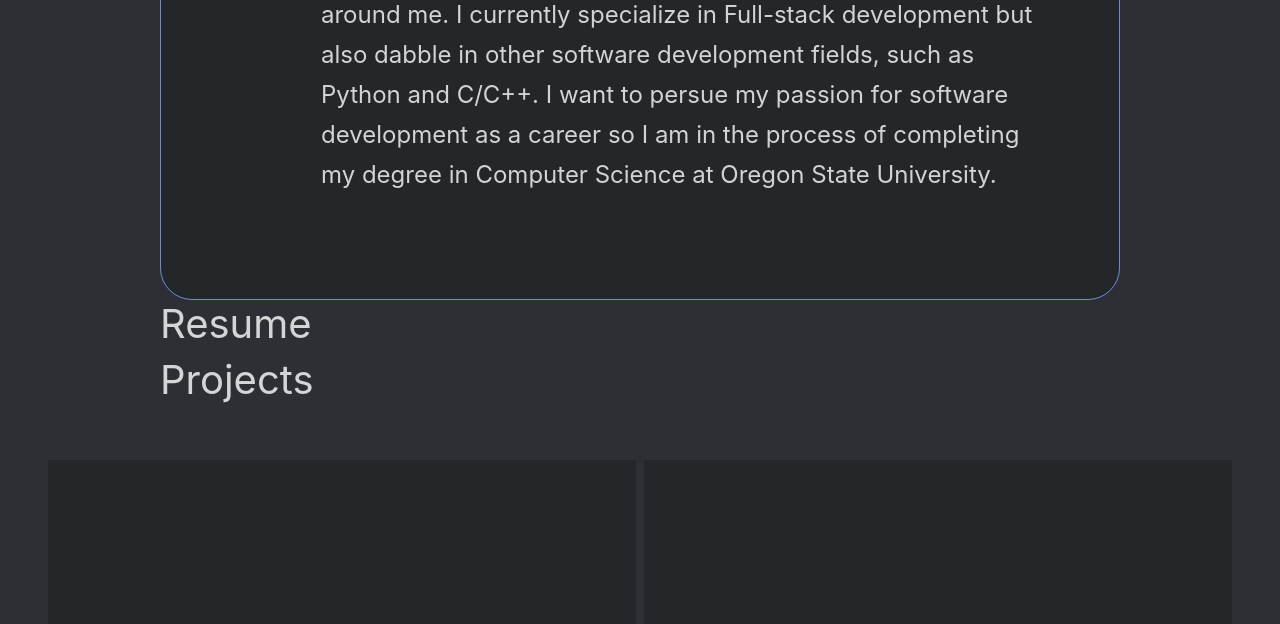
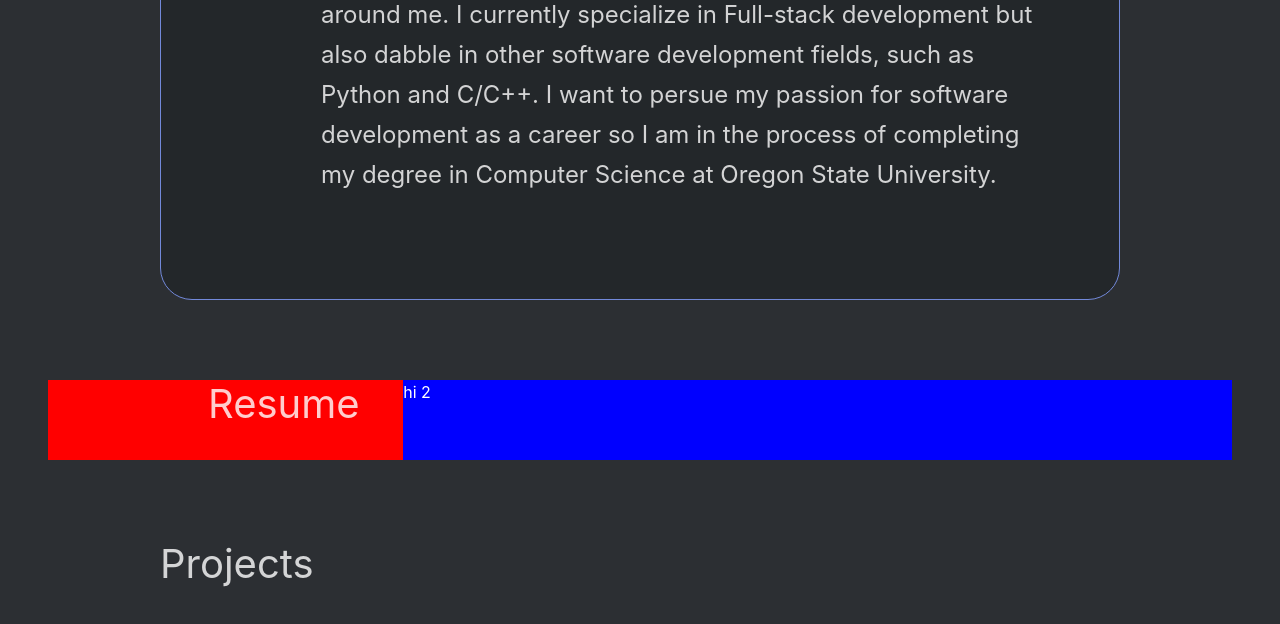
Before and after one commit to AndresZourelli/my-website, a React (Create React App) app in the folder client/: page / in a window 1280 px wide. Shown: the part 789-1413 px from the top of the page. Built offline with nearby package versions, Linux system fonts and the light colour scheme.

Commit message:
starting resume section

```diff
--- a/client/src/components/Resume/Resume.js
+++ b/client/src/components/Resume/Resume.js
@@ -1,9 +1,13 @@
 import React from 'react';
+import './Resume.scss';
 
 const Resume = () => {
 	return (
 		<div className="resume-container">
-			<h1>Resume</h1>
+			<div className="left-resume">
+				<h1>Resume</h1>
+			</div>
+			<div className="right-resume">hi 2</div>
 		</div>
 	);
 };
--- /dev/null
+++ b/client/src/components/Resume/Resume.scss
@@ -0,0 +1,14 @@
+.resume-container {
+	margin: 5rem 3rem;
+	display: flex;
+	.left-resume {
+		height: 10vh;
+		background: red;
+		flex: 0 0 30%;
+	}
+	.right-resume {
+		height: 10vh;
+		background: blue;
+		flex: 0 0 70%;
+	}
+}
```
